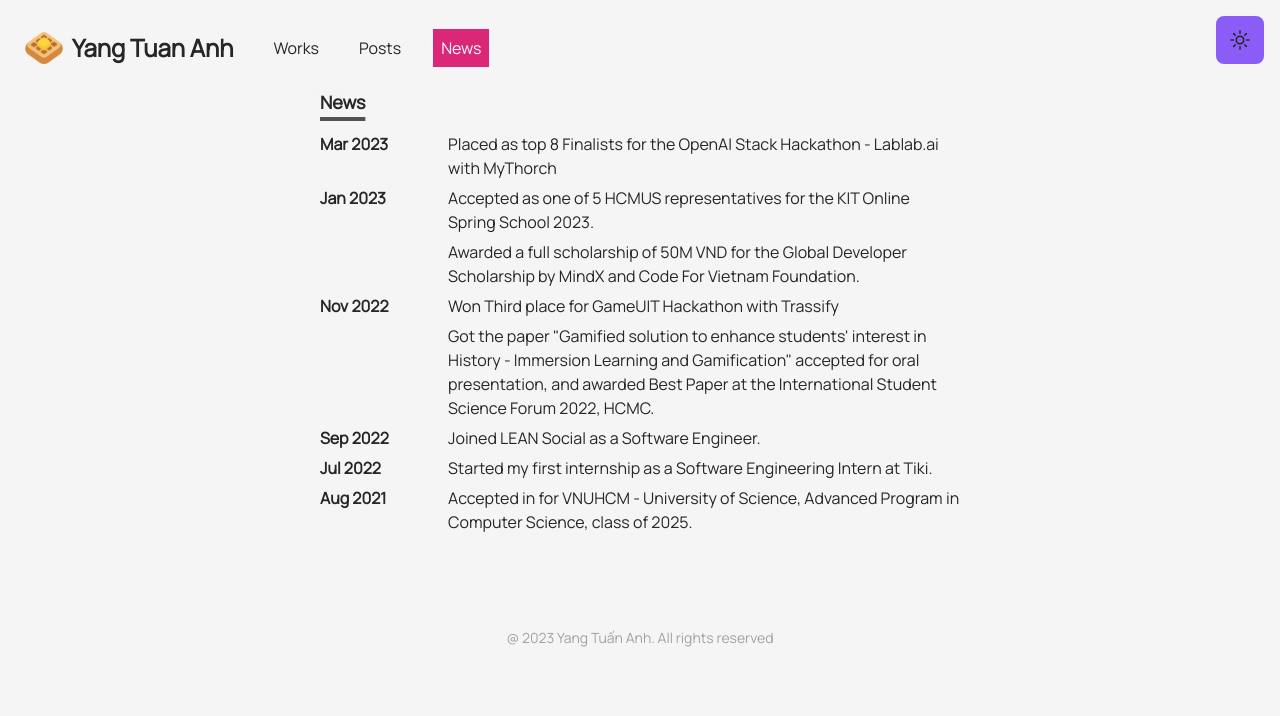
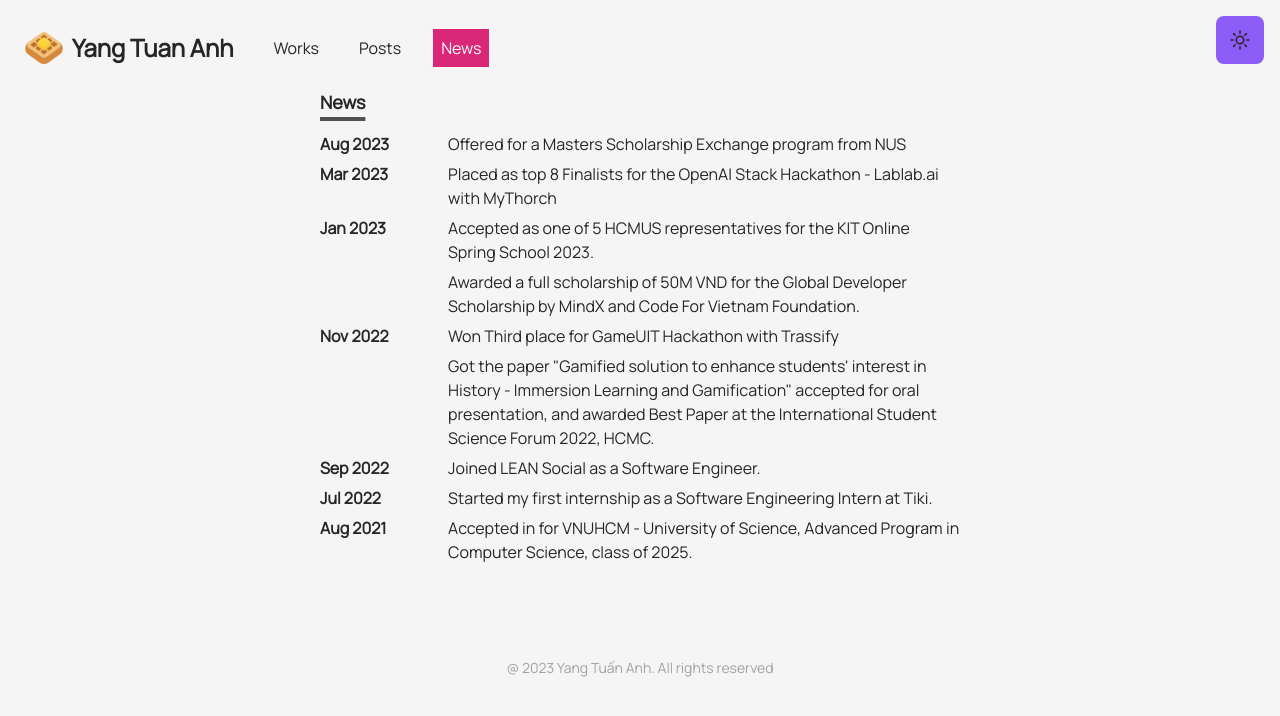
Before and after one commit to YangTuanAnh/personal-site, a Next.js app: page /news in a window 1280 px wide. Shown: the top 716 px of the page. Built offline with nearby package versions, Linux system fonts and the light colour scheme.

Commit message:
add: SplashForest

```diff
--- a/data/news.json
+++ b/data/news.json
@@ -1,4 +1,10 @@
 [
+    {
+        "date": "Aug 2023",
+        "events": [
+            "Offered for a Masters Scholarship Exchange program from NUS"
+        ]
+    },
     {
         "date": "Mar 2023",
         "events": [
--- a/pages/works.tsx
+++ b/pages/works.tsx
@@ -18,6 +18,7 @@ import thumbText from "../public/images/works/publications/text.png"
 import thumbGamification from "../public/images/works/publications/gamification.png"
 import thumbTelea from "../public/images/works/publications/telea.png"
 
+import thumbSplash from "../public/images/works/projects/splashforest.png"
 import thumbEverLast from "../public/images/works/projects/everlast.png"
 import thumbSBShuttle from "../public/images/works/projects/sbshuttle.png"
 import thumbCMS from "../public/images/works/projects/CMS.png"
@@ -149,6 +150,12 @@ const Works = () =>
                         <span><b className="text-pink-600">Tech stack:</b> <em>C/C++, CMake, Raylib</em></span>
                     </GridItem>
                 </Section>
+                <Section delay={0.2}>
+                    <GridItem href="https://arcade.makecode.com/15786-25714-46377-44307" title="SplashForest" thumbnail={thumbSplash}>
+                        An 8-bit video game for a hackathon by the U.S Consulate General - Ho Chi Minh City, inspired by Bomberman<br />
+                        <span><b className="text-pink-600">Tech stack:</b> <em>Microsoft MakeCode Arcade</em></span>
+                    </GridItem>
+                </Section>
             </div>
             <h3 className="underline underline-offset-8 mb-4 decoration-neutral-600 decoration-4">
                 Graphic Design
```
Also changed, not shown: public/images/works/projects/splashforest.png (added).
